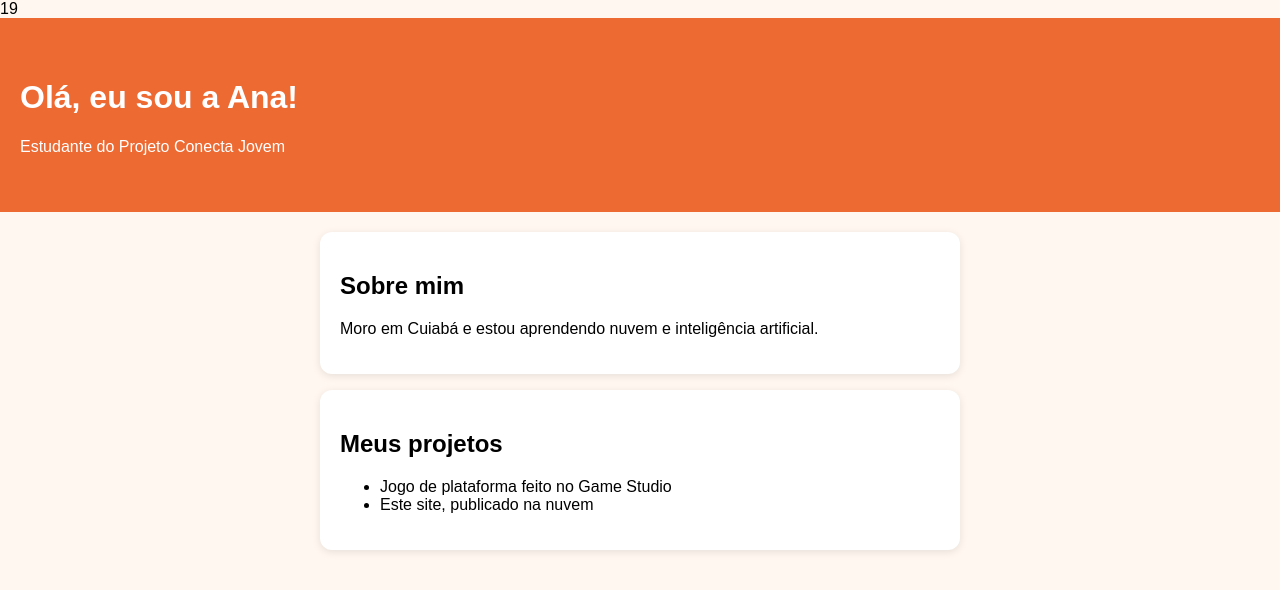
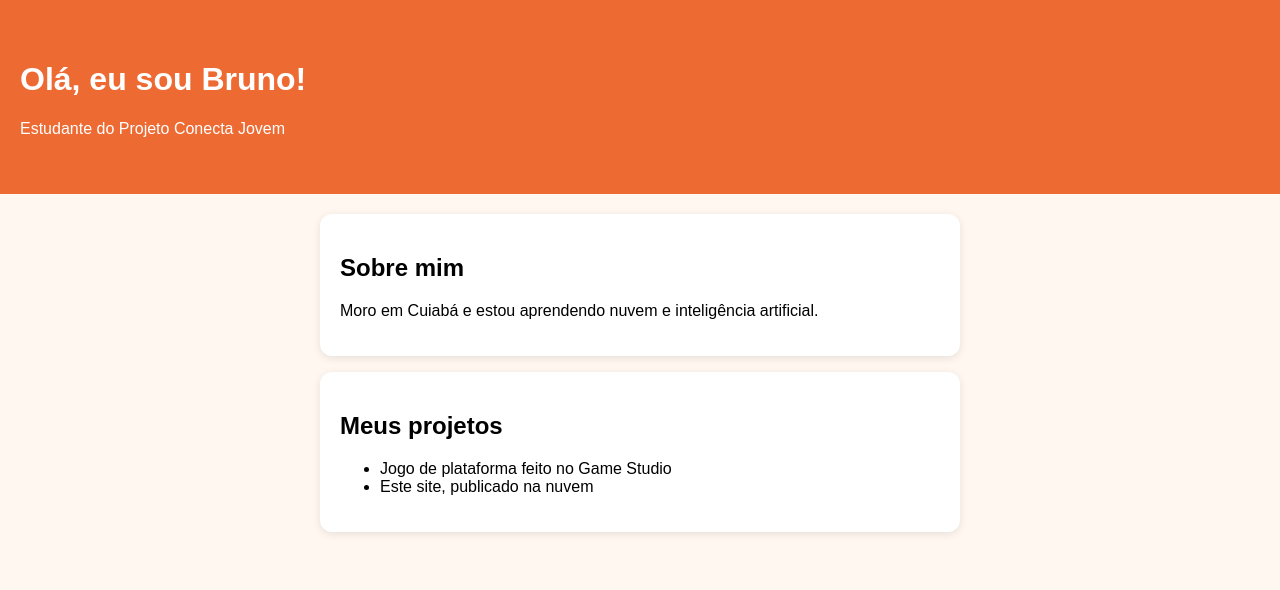
Before and after one commit to brunolferreira2011-dot/primeiro.reposit-rio.conecta, a plain HTML site: page index.html in a window 1280 px wide. Drawn offline with Linux system fonts and the light colour scheme.

Commit message:
Update index.html

```diff
--- a/index.html
+++ b/index.html
@@ -13,8 +13,8 @@ margin-bottom: 16px; box-shadow: 0 2px 8px rgba(0, 0, 0, 0.1); }
 </style>
 </head>
 <body>
-19<header>
-<h1>Olá, eu sou a Ana!</h1>
+<header>
+<h1>Olá, eu sou Bruno!</h1>
 <p>Estudante do Projeto Conecta Jovem</p>
 </header>
 <main>
```
